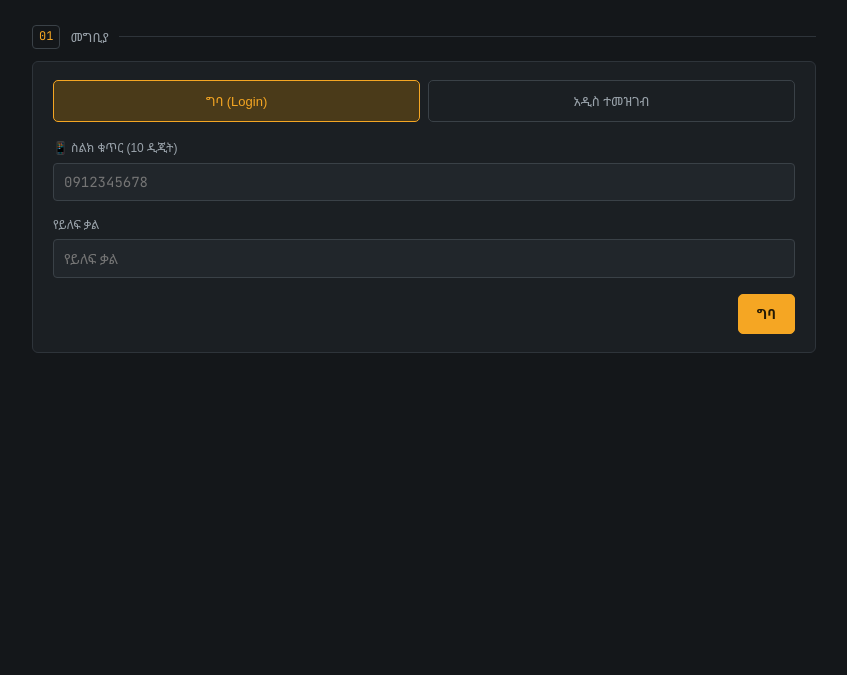
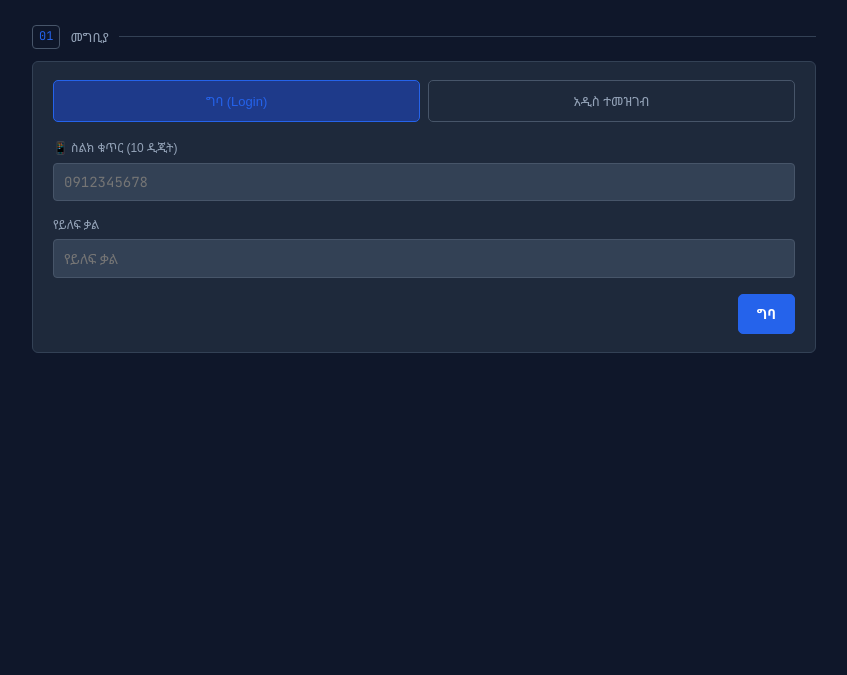
Before and after one commit to statistics135/Halalreportsbot, a plain HTML site: page index.html in a window 1280 px wide. Shown: the part 125-800 px from the top of the page, without its empty margins (216-1063 px from the left). Drawn offline with Linux system fonts and the light colour scheme.

Commit message:
Update index.html

```diff
--- a/index.html
+++ b/index.html
@@ -5,7 +5,7 @@
 <meta name="viewport" content="width=device-width, initial-scale=1.0">
 <title>የሀላል ዕለታዊ የባለሙያ ሪፖርት</title>
 <link rel="manifest" href="manifest.json">
-<meta name="theme-color" content="#F5A623">
+<meta name="theme-color" content="#2563EB">
 <link rel="icon" href="icon-192.png">
 <link rel="apple-touch-icon" href="icon-192.png">
 <meta name="apple-mobile-web-app-capable" content="yes">
@@ -17,20 +17,20 @@
 <link href="https://fonts.googleapis.com/css2?family=Noto+Sans+Ethiopic:wght@400;500;600;700&family=JetBrains+Mono:wght@400;500;700&display=swap" rel="stylesheet">
 <style>
   :root{
-    --bg:#14171A; --panel:#1B1F23; --card:#21262B;
-    --amber:#F5A623; --amber-dim:#4A3A19;
-    --green:#4CAF6D; --green-dim:#1E3A28;
-    --red:#E4572E; --red-dim:#3A2018;
-    --text:#ECECE9; --text-2:#9AA3AB; --text-3:#63696F;
-    --line:#2E343A; --line-strong:#3A4147;
+    --bg:#0F172A; --panel:#1E293B; --card:#334155;
+    --amber:#2563EB; --amber-dim:#1E3A8A;
+    --green:#10B981; --green-dim:#064E3B;
+    --red:#EF4444; --red-dim:#7F1D1D;
+    --text:#F8FAFC; --text-2:#94A3B8; --text-3:#64748B;
+    --line:#334155; --line-strong:#475569;
   }
   body.light-theme{
-    --bg:#F5F3EF; --panel:#FFFFFF; --card:#FBFAF7;
-    --amber:#B97600; --amber-dim:#F3E3C4;
-    --green:#1E8A4C; --green-dim:#DDF2E4;
-    --red:#C23F1D; --red-dim:#F7DCD2;
-    --text:#1B1F23; --text-2:#5B6570; --text-3:#8A929A;
-    --line:#E1DED6; --line-strong:#CFCBC0;
+    --bg:#F8FAFC; --panel:#FFFFFF; --card:#F1F5F9;
+    --amber:#2563EB; --amber-dim:#DBEAFE;
+    --green:#059669; --green-dim:#D1FAE5;
+    --red:#DC2626; --red-dim:#FEE2E2;
+    --text:#0F172A; --text-2:#475569; --text-3:#94A3B8;
+    --line:#E2E8F0; --line-strong:#CBD5E1;
   }
   *{box-sizing:border-box;}
   body{margin:0;background:var(--bg);color:var(--text);font-family:'Noto Sans Ethiopic',sans-serif;line-height:1.6;}
@@ -39,13 +39,13 @@
   .hidden{display:none !important;}
 
   .plate{
-    background:linear-gradient(180deg,#20252A,#191D21);
+    background:linear-gradient(180deg,#1E293B,#0F172A);
     border:1px solid var(--line-strong);border-radius:6px;
     padding:20px 22px;position:relative;overflow:hidden;
   }
   .plate::before{
     content:"";position:absolute;top:0;left:0;right:0;height:3px;
-    background:repeating-linear-gradient(135deg,var(--amber) 0 10px,#1a1a1a 10px 20px);
+    background:repeating-linear-gradient(135deg,var(--amber) 0 10px,#0F172A 10px 20px);
   }
   .plate h1{margin:0;font-size:19px;font-weight:700;}
   .plate p{margin:4px 0 0;font-size:12.5px;color:var(--text-2);}
@@ -63,7 +63,7 @@
   .icon-btn:hover{border-color:var(--amber);color:var(--amber);}
 
   .modal-overlay{
-    position:fixed;inset:0;background:rgba(10,12,14,.72);display:flex;align-items:center;justify-content:center;
+    position:fixed;inset:0;background:rgba(15,23,42,.72);display:flex;align-items:center;justify-content:center;
     padding:20px;z-index:100;
   }
   .modal-overlay.hidden{display:none;}
@@ -74,7 +74,7 @@
   .modal-box .sub{font-size:12px;color:var(--text-2);margin:0 0 16px;}
   .modal-actions{display:flex;gap:10px;justify-content:flex-end;margin-top:16px;}
   .badge-admin{font-size:10.5px;background:var(--amber-dim);color:var(--amber);padding:2px 8px;border-radius:20px;margin-left:8px;font-family:'JetBrains Mono',monospace;}
-  .badge-worker{font-size:10.5px;background:#2b2f33;color:var(--text-2);padding:2px 8px;border-radius:20px;margin-left:8px;font-family:'JetBrains Mono',monospace;}
+  .badge-worker{font-size:10.5px;background:#334155;color:var(--text-2);padding:2px 8px;border-radius:20px;margin-left:8px;font-family:'JetBrains Mono',monospace;}
 
   .section-title{display:flex;align-items:center;gap:10px;margin:28px 0 12px;font-size:13px;color:var(--text-2);}
   .section-title .num{font-family:'JetBrains Mono',monospace;color:var(--amber);font-size:12px;border:1px solid var(--line-strong);border-radius:4px;padding:1px 6px;}
@@ -91,7 +91,7 @@
   input.mono{font-family:'JetBrains Mono',monospace;}
   textarea{resize:vertical;min-height:56px;}
   input:focus,select:focus,textarea:focus{outline:none;border-color:var(--amber);}
-  input[readonly]{color:var(--text-2);background:#191d21;}
+  input[readonly]{color:var(--text-2);background:#0F172A;}
 
   .readout{display:flex;gap:10px;flex-wrap:wrap;margin-top:4px;}
   .readout .chip{
@@ -128,17 +128,17 @@
     cursor:pointer;border:1px solid var(--line-strong);background:var(--card);color:var(--text);
   }
   button:hover{border-color:var(--amber);}
-  button.primary{background:var(--amber);color:#241a05;border-color:var(--amber);font-weight:600;}
-  button.primary:hover{background:#ffb748;}
+  button.primary{background:var(--amber);color:#FFFFFF;border-color:var(--amber);font-weight:600;}
+  button.primary:hover{background:#3B82F6;}
   button.ghost{background:transparent;border-color:var(--line);}
   button.small{padding:6px 12px;font-size:12px;}
   button:disabled{opacity:.5;cursor:not-allowed;}
 
   .account-box{
-    background:var(--amber-dim);border:1px solid #5a4520;border-radius:6px;padding:14px 16px;
+    background:var(--amber-dim);border:1px solid #1D4ED8;border-radius:6px;padding:14px 16px;
     display:flex;justify-content:space-between;align-items:center;gap:12px;flex-wrap:wrap;
   }
-  .account-box .k{font-size:11.5px;color:#d9b46a;}
+  .account-box .k{font-size:11.5px;color:#93C5FD;}
   .account-box .v{font-family:'JetBrains Mono',monospace;font-size:16px;font-weight:700;color:var(--amber);}
   .account-box .name{font-size:13px;color:var(--text-2);margin-top:2px;}
 
@@ -1436,7 +1436,7 @@ function renderHistory(){
     const ethLabel = toEthiopianDate(date);
     let tag = '';
     if(date === today) tag = '<span class="today-tag">ዛሬ</span>';
-    else if(date === yesterday) tag = '<span class="today-tag" style="background:#2b2f33;color:var(--text-2);">ትላንት</span>';
+    else if(date === yesterday) tag = '<span class="today-tag" style="background:#334155;color:var(--text-2);">ትላንት</span>';
     const dayName = group[0].day || '';
     const itemsHtml = group.map(r => `
       <div class="hist-item">
@@ -1503,4 +1503,4 @@ document.getElementById('users-list').addEventListener('click', async (e)=>{
 });
 </script>
 </body>
-          </html>
+</html>
```
